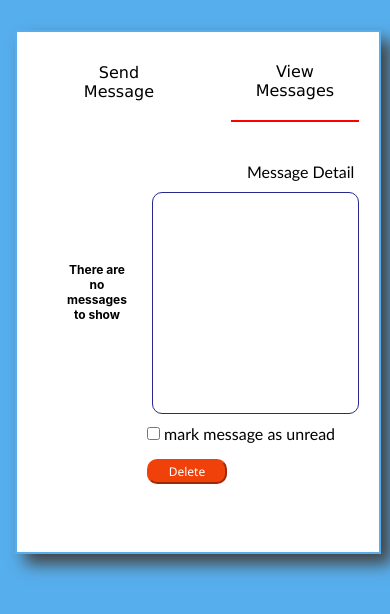
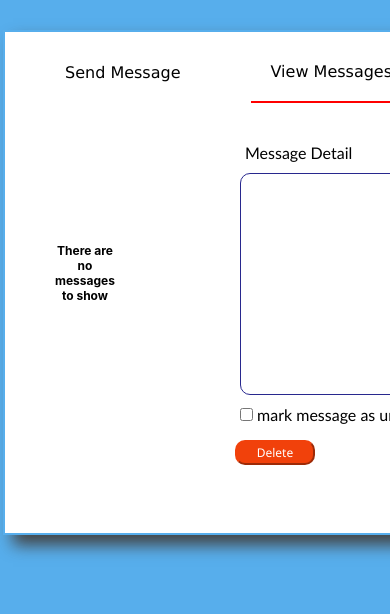
Before and after one commit to PSSubramanyaBhat/sample-messaging-app-react, a React (Create React App) app: page / in a window 390 px wide. Both pictures are taken after a click on the button "View Messages". Shown: the top 614 px of the page. Built offline with nearby package versions, Linux system fonts and the light colour scheme.

Commit message:
Project halfway done

```diff
--- a/src/MessagingApp.css
+++ b/src/MessagingApp.css
@@ -1,50 +1,31 @@
 * {
     padding: 0;
     margin: 0;
-    /* background: #333 ; */
 }
 
 body {
-    /* background-color: rgb(53, 241, 210); */
-    /* background-color: rgb(218, 238, 235); */
     background-color: rgb(87, 174, 236);
     align-items: center;
-    /* background-image: linear-gradient(to bottom right, red, yellow); */
 }
 
-/* h6 {
-    background-color: rgb(236, 46, 46);
-    color: white;
-    width: 30px;
-    padding-left: 5px;
-    border-radius: 5px;
-} */
-
 .NewMessage {
-    /* background-color: rgb(236, 46, 46); */
     background-color: rgb(128, 46, 236);
     color: white;
     width: 30px;
     padding-left: 5px;
     border-radius: 5px;
-    /* margin-left: 30px; */
 }
 
 .ReadMessage {
-    /* background-color: rgb(236, 46, 46); */
     background-color: #fff;
     color: white;
     width: 30px;
     padding-left: 5px;
     border-radius: 5px;
-    /* margin-left: 30px; */
 }
 
 .BackgroundLayout {
-    /* height: 800; */
-    /* width: 400; */
     background-color: #fff;
-    /* border: 2px solid red; */
     border:  2px solid rgb(87, 174, 236);
     margin-left: 60px;
     margin-right: 60px;
@@ -52,11 +33,8 @@ body {
     padding-top: -30px;
     padding-bottom: 30px;
     padding-left: -30px;
-
     position: fixed;
-
     box-shadow: 10px 10px 15px #444;
-    /* ;padding-right: 60px; */
 }
 
 h4 {
@@ -85,7 +63,6 @@ textarea {
 
 .sendMsgBtn:active {
     background-color: transparent;
-    /* background-color: rgb(243, 235, 199); */
 }
 
 .sendMsgBtnHighlighted {
@@ -109,18 +86,12 @@ textarea {
 }
 
 .viewMsgBtn:active {
-    /* background-color: rgb(243, 235, 199);
-     */
-     background-color: transparent;
+    background-color: transparent;
 }
 
 .viewMsgBtnHighlighted {
     border-bottom: 2px red solid;
 }
-
-/* .sendMsgBtn:hover {
-    background-color: rgb(243, 235, 199);
-} */
 
 .flexDisplay {
     display: flex;
@@ -136,19 +107,10 @@ textarea {
     padding-right: 20px;
 }
 
-
-/* .flexDisplay {
-    display: flex;
-    margin-top: -40px;
-    margin-left: -90px;
-} */
-
-
 .flexDisplayVertical {
     flex-direction: column;
     display: flex;
 }
-
 
 label {
     font-family: 'Gill Sans', 'Gill Sans MT', Calibri, 'Trebuchet MS', sans-serif;
@@ -170,11 +132,8 @@ textarea {
 
 .messageHistoryDisplay {
     margin-top: 60px;
-    /* margin-left: 220px; */
     margin-left: 180px;
     height: 380px;
-    /* width: 200px; */
-    /* overflow: scroll; */
     overflow: auto;
 }
 
@@ -186,91 +145,49 @@ textarea {
 .MessageHistoryNumber {
     font-family: 'Lucida Sans', 'Lucida Sans Regular', 'Lucida Grande', 'Lucida Sans Unicode', Geneva, Verdana, sans-serif;
     font-size: 12px;
-    /* margin-left: 22px; */
     margin-left: 32px;
     margin-bottom: 10px;
     margin-top: 5px;
-
 }
 
 .MessageHistoryButton {
-    /* background-color: rgb(10, 161, 161); */
     background-color: #fff;
     color: black;
-    /* width: 200px; */
     width: 280px;
     height: 66px;
-    /* border-radius: 10px;
-    border-color: teal; */
-
-    /* border-radius: 5px; */
-
-    /* border-color: steelblue; */
-
     border-width: 1px;
-
     border: none;
-    /* border-color: rgb(102, 102, 102); */
     border-bottom: 1px rgb(223, 223, 223) solid;
-    /* font-family: 'Segoe UI', Tahoma, Geneva, Verdana, sans-serif; */
     font-family: 'Lucida Sans', 'Lucida Sans Regular', 'Lucida Grande', 'Lucida Sans Unicode', Geneva, Verdana, sans-serif;
-    /* font-size: 16px; */
     font-size: 12px;
     font-weight: 800;
     margin-left: 20px;
     margin-right: 20px;
-
     margin-top: 1px;
-
-    /* margin-top: 15px; */
     text-align: start;
     padding-left: 15px;
     padding-right: 15px;
     padding-top: 5px;
-    /* padding-bottom: 10px; */
-    /* padding-bottom: 10px; */
     overflow: hidden;
     white-space: nowrap;
     text-overflow: ellipsis;
 }
 
 .MessageHistoryButtonSelected {
-    /* background-color: transparent; */
     outline: none;
-
     background-color: rgb(87, 174, 236);
-    /* background-color: rgb(219, 225, 230); */
     box-shadow: -6px 0px 10px rgb(87, 174, 236);
-    /* z-index: 1; */
-    /* opacity: 0.3; */
-
     color: white;
-    /* color: black; */
-
-    /* width: 200px; */
-    /* width: 400px; */
     width: 280px;
     height: 66px;
-    /* height: 55px; */
-
-    /* border-radius: 10px; */
-
-    /* border-color: rgb(219, 229, 236); */
-
     border-left: 3px solid rgb(20, 147, 221);
-
-    /* border-color: teal; */
-    /* font-family: 'Segoe UI', Tahoma, Geneva, Verdana, sans-serif; */
     font-family: 'Lucida Sans', 'Lucida Sans Regular', 'Lucida Grande', 'Lucida Sans Unicode', Geneva, Verdana, sans-serif;
-    /* font-size: 16px; */
     font-size: 12px;
     font-weight: 800;
     margin-left: 20px;
-    /* margin-top: 15px; */
     padding-bottom: 10px;
     margin-top: 5px;
     margin-bottom: 5px;
-    /* margin-left: 5px; */
 }
 
 
@@ -300,7 +217,6 @@ textarea {
     border-color: rgb(241, 65, 11);
     font-family: 'Segoe UI', Tahoma, Geneva, Verdana, sans-serif;
     font-size: 16px;
-    /* margin-left: 210px; */
     margin-left: 160px;
     margin-top: 35px;
 }
@@ -344,8 +260,6 @@ h3 {
     margin-left: -5px;
     margin-bottom: 10px;
     line-height: 160%;
-    /* line-height-step: 2; */
-    /* justify-content: left; */
     overflow: auto;
 }
 
@@ -358,41 +272,28 @@ h3 {
     border-color: rgb(241, 65, 11);
     font-family: 'Segoe UI', Tahoma, Geneva, Verdana, sans-serif;
     font-size: 12px;
-    /* margin-left: 190px; */
     margin-top: 15px;
     margin-right: 50px;
 }
 
 .NoMessage {
-    /* font-size: 12px; */
-    /* margin-right: -30px; */
     text-align: center;
     margin-left: 30px;
 }
 
-
 @media(max-width: 768px) {
     .BackgroundLayout {
         height: 800;
-        /* width: 200; */
         background-color: #fff;
         border:  2px solid rgb(87, 174, 236);
-        margin-left: 15px;
+        margin-left: 3px;
         margin-right: 60px;
         margin-top: 30px;
         padding-top: -30px;
         padding-bottom: 30px;
         padding-left: -30px;
         box-shadow: 10px 10px 15px #444;
-        /* text-align: center; */
     }
-
-    /* .flexDisplay {
-        display: flex;
-        margin-top: -190px;
-        margin-left: -190px;
-        padding-right: 20px;
-    } */
 
     .flexDisplay {
         display: flex;
@@ -455,7 +356,7 @@ h3 {
         padding-top: 15px;
         padding-bottom: 10px;
         margin-top: 10px;
-        margin-left: -95px;
+        margin-left: 5px;
         margin-bottom: 10px;
         line-height: 160%;
         overflow: auto;
@@ -466,12 +367,10 @@ h3 {
         margin-left: 20px;
     }
 
-    /* .Label {
+    .Label {
         font-family: 'Gill Sans', 'Gill Sans MT', Calibri, 'Trebuchet MS', sans-serif;
-        padding-right: 240px;
-        font-size: 12px;
+        margin-left: 10px;
     }
-     */
 
     .bodyDisp {
         margin-top: 60px;
@@ -481,7 +380,7 @@ h3 {
     }
 
     .CheckBox {
-        margin-left: -100px;
+        margin-left: 5px;
     }
 
     .DeleteMessageButton {
@@ -493,9 +392,7 @@ h3 {
         border-color: rgb(241, 65, 11);
         font-family: 'Segoe UI', Tahoma, Geneva, Verdana, sans-serif;
         font-size: 12px;
-        margin-left: -100px;
         margin-top: 15px;
-        /* margin-right: 350px; */
     }
 
     .sendMsgBtn {
@@ -516,7 +413,6 @@ h3 {
 
     .sendMsgBtn:active {
         background-color: transparent;
-        /* background-color: rgb(243, 235, 199); */
     }
 
     .sendMsgBtnHighlighted {
@@ -540,20 +436,12 @@ h3 {
     }
 
     .viewMsgBtn:active {
-        /* background-color: rgb(243, 235, 199);
-         */
          background-color: transparent;
     }
 
     .viewMsgBtnHighlighted {
         border-bottom: 2px red solid;
     }
-
-    /* h3 {
-        margin-left: -10px;
-        margin-top: 20px;
-        font-family: 'Segoe UI', Tahoma, Geneva, Verdana, sans-serif;
-    } */
 
     .AlertMessage {
         margin-left: -60px;
@@ -565,18 +453,11 @@ h3 {
         font-weight: bold;
     }
 
-    /* h4 {
-        margin-top: 120px;
-        margin-left: 0px;
-        font-size: 12px;
-    } */
-
     .NoMessage {
         font-size: 12px;
         margin-right: 100px;
         text-align: center;
     }
-
 
     .SendAnotherMessageButton {
         background-color: rgb(241, 65, 11);
@@ -592,14 +473,7 @@ h3 {
         margin-top: 35px;
     }
 
-
-
-    /* .flexDisplay2 {
-        display: flex;
-        margin-top: -40px;
-        margin-left: -160px;
-        padding-left: 200px;
-        width: 160px;
+    .MessageContent {
+        width: 200px;
     }
-     */
 }
```
